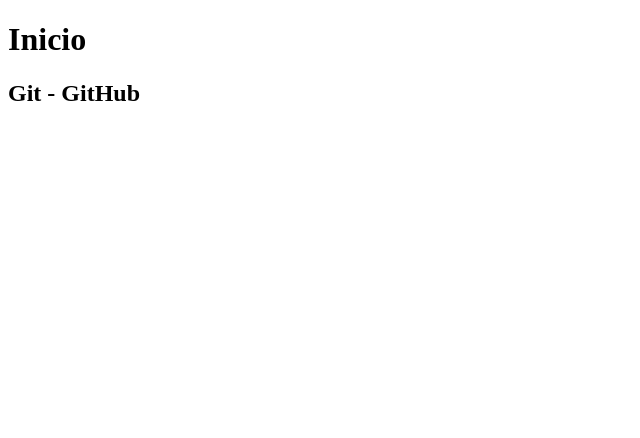
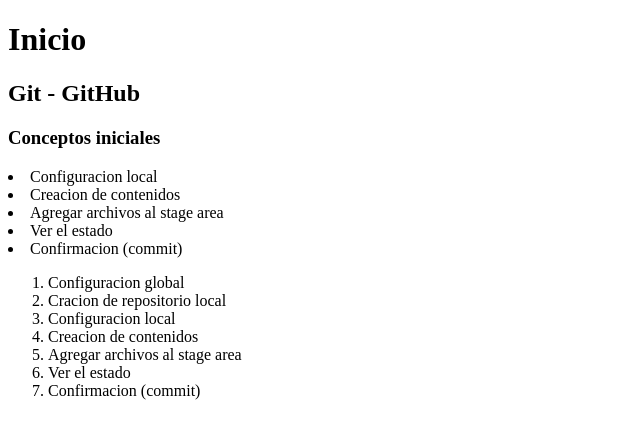
Before and after one commit to MelinaEliceo/CursoJueves, a plain HTML site: page index.html in a window 1280 px wide. Shown: the whole page, without its empty margins (0-640 px from the left). Drawn offline with Linux system fonts and the light colour scheme.

Commit message:
ContenidoAgregadoIndex

```diff
--- a/index.html
+++ b/index.html
@@ -9,5 +9,19 @@
 <body>
     <h1>Inicio</h1>
     <h2>Git - GitHub</h2>
+    <h3>Conceptos iniciales</h3><li>Configuracion local</li>
+    <li>Creacion de contenidos</li>
+    <li>Agregar archivos al stage area</li>
+    <li>Ver el estado</li>
+    <li>Confirmacion (commit)</li>
+    <ol>
+        <li>Configuracion global</li>
+        <li>Cracion de repositorio local</li>
+        <li>Configuracion local</li>
+        <li>Creacion de contenidos</li>
+        <li>Agregar archivos al stage area</li>
+        <li>Ver el estado</li>
+        <li>Confirmacion (commit)</li>
+    </ol>
 </body>
 </html>
```
